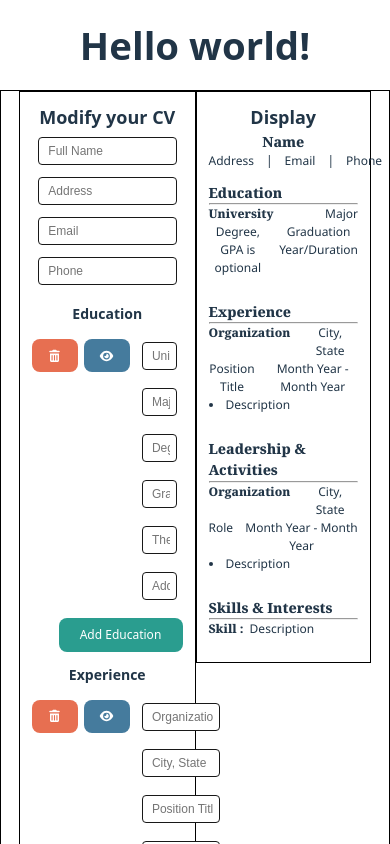
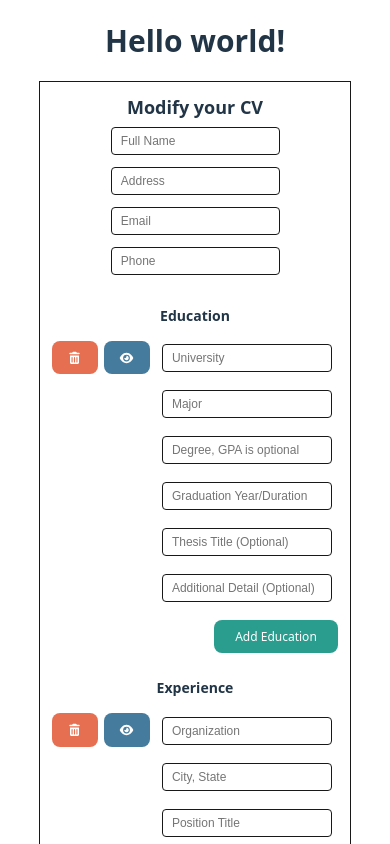
Before and after one commit to lunarwong/cv-application-builder, a React (Vite) app: page / in a window 390 px wide. Shown: the top 844 px of the page. Built offline with nearby package versions, Linux system fonts and the light colour scheme; a web font is replaced by a local one.

Commit message:
fix: minor display

```diff
--- a/src/App.css
+++ b/src/App.css
@@ -1,8 +1,10 @@
 .content {
   display: flex;
   justify-content: space-between;
-  border: 1px solid black;
+  gap: 1rem;
 }
+
+
 
 input {
   border: 1px solid var(--black);
@@ -17,7 +19,7 @@ input {
 
 /* editform */
 .modify-container {
-  border: 1px solid black;
+  border: 1px solid var(--black);
   padding: 1rem;
   margin-left: 1.5rem;
   min-width: 45vw;
@@ -27,7 +29,7 @@ input {
 }
 
 .modify-container h3 {
-  margin-top: 1rem;
+  margin-top: 2rem;
 }
 
 /* education section */
@@ -208,7 +210,7 @@ input {
 /* display */
 
 .display-container {
-  border: 1px solid black;
+  border: 1px solid var(--black);
   padding: 1rem;
   margin-right: 1.5rem;
   min-width: 45vw;
@@ -282,6 +284,41 @@ input {
 }
 
 
+@media screen and (max-width: 768px) {
+  h1 {
+    font-size: 2.5em;
+    margin: 2rem auto;
+    text-align: center;
+    width: 100%;
+    display: block;
+  }
+  .content {
+    flex-direction: column;
+    align-items: center;
+    justify-content: center;
+    gap: 1rem;
+    width: 100%;
+    max-width: 100vw;
+    box-sizing: border-box; /* include padding/border in width */
+
+    margin-left: auto;
+    margin-right: auto;
+  }
+
+  .modify-container{
+    margin-left: 0;
+    margin-right: 0;
+    max-width: 80%;
+  }
+  .display-container {
+    margin-left: 0;
+    margin-right: 0;
+    max-width: 80%;
+  }
+
+}
+
+
 /* #root {
   max-width: 1280px;
   margin: 0 auto;
```
